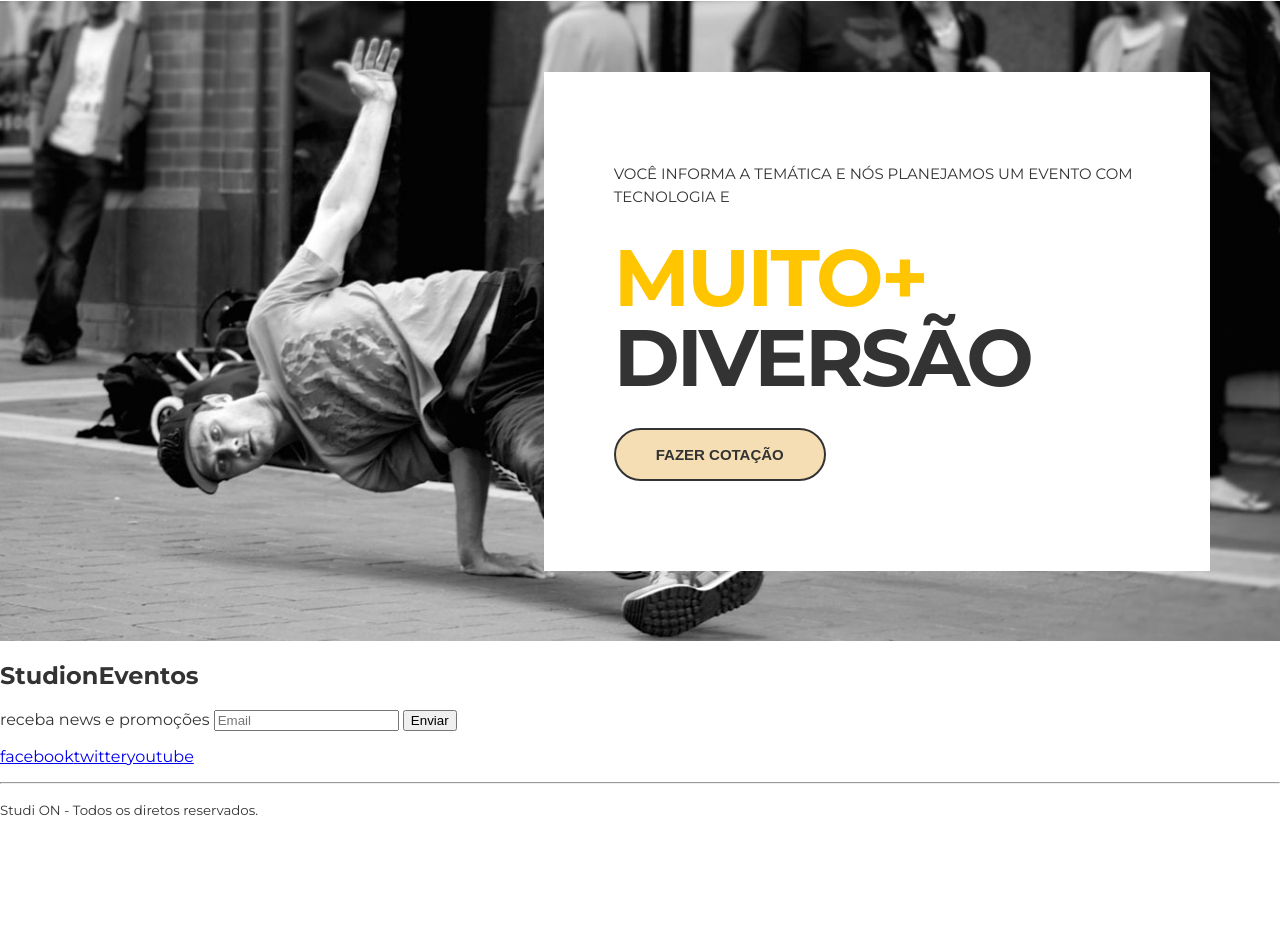
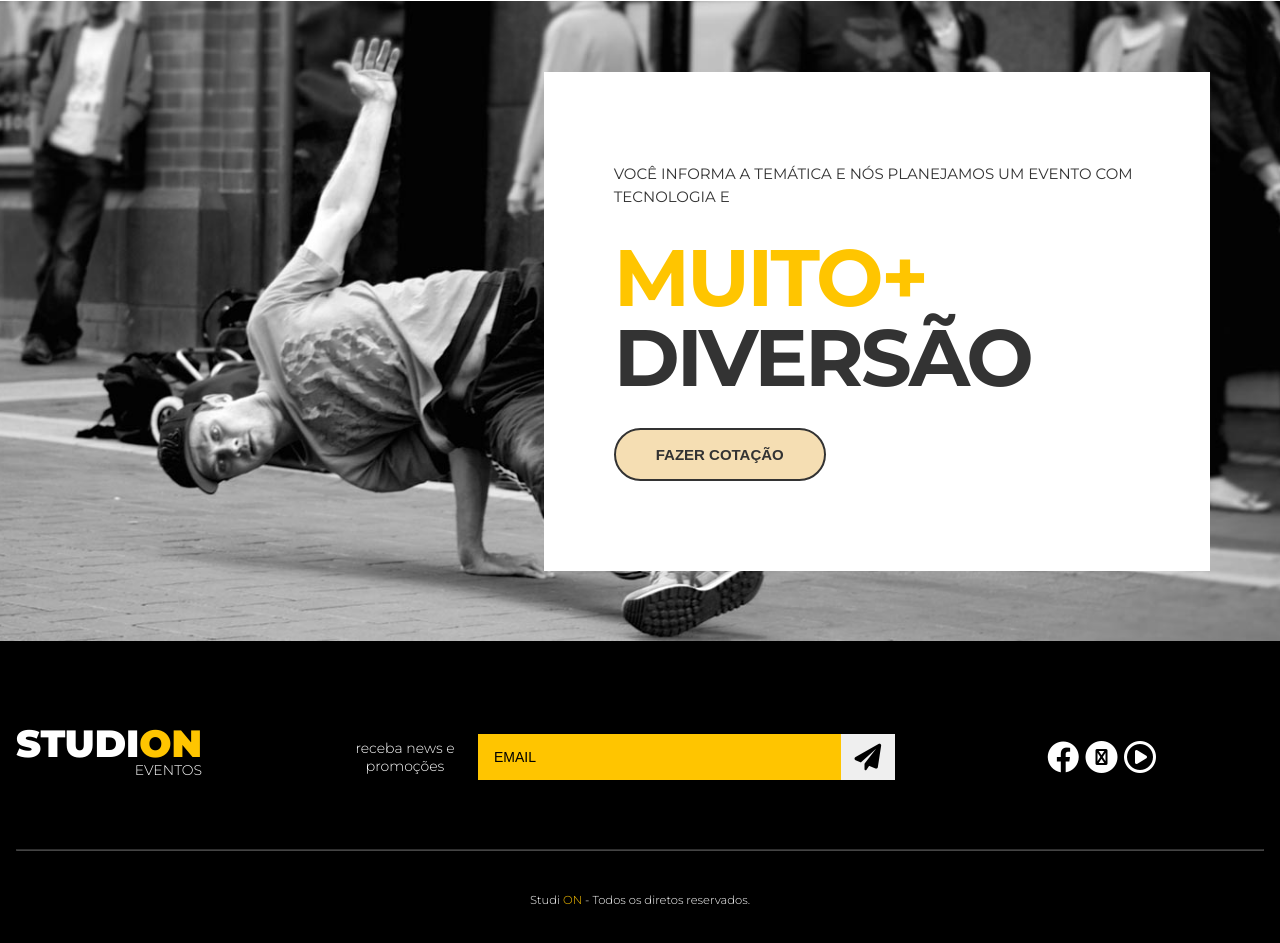
Before and after one commit to MahmoudAlslman/studion, a website: page index.html in a window 1280 px wide. Shown: the part 1542-2485 px from the top of the page. Before the commit the page ends 2377 px from the top, so only its background shows below. Drawn offline with Linux system fonts and the light colour scheme.

Commit message:
sem correcao de aula-5 e a  duvida de aula-7-- Twitter

```diff
--- a/index.html
+++ b/index.html
@@ -100,22 +100,42 @@
 </section>
 </main>
 
-<footer>
-    <h2>Studi<span>on</span><span>Eventos</span> </h2>
-    <form action="">
-        <label for="">receba news e promoções</label>
-        <input type="email" placeholder="Email"/>
-        <button type="submit">Enviar</button>
+<footer class="footer">
+    <div class="container footer__container" >
+    <h2 class="logo-studion">Studi<span class="copy--primary">on</span><span class="logo-studion__subtatile">Eventos</span> </h2>
+
+    <form class="footer__form" action="">
+        <label for="email">receba news e promoções</label>
+        <fieldset>
+            <input id="email" type="email" placeholder="Email"/>
+            <button type="submit"><i class="fas fa-paper-plane fa-2x"></i></button>
+        </fieldset>
     </form>
-    <ul>
-       <li><a href="facebook.com" target="_blank">facebook</a> </li>
-       <li><a href="twitter" target="_blank">twitter</a></li>
-       <li><a href="youtube.com" target="_blank">youtube</a></li>
+
+    <ul class="footer__social">
+       <li>
+           <a href="facebook.com" target="_blank">
+               <i class="fab fa-facebook fa-2x"></i>
+           </a>
+    </li>
+       <li>
+           <a href="twitter" target="_blank">
+            <span class="fa-stack">
+                <i class="fas fa-circle fa-stack-2x fa-inverse"></i>
+                <i class="fas fa-twitter fa-stack-1x "></i>
+              </span>
+           </a>
+    </li>
+       <li><a href="youtube.com" target="_blank">
+        <i class="far fa-play-circle fa-2x"></i>
+       </a>
+    </li>
     </ul>
+    </div>
     <hr />
     <p>
         <small>
-        Studi <span>ON</span> - Todos os diretos reservados.
+        Studi <span class="copy--primary">ON</span> - Todos os diretos reservados.
     </small>
 </p>
 </footer>
--- a/style.css
+++ b/style.css
@@ -1,8 +1,12 @@
 @import url("https://fonts.googleapis.com/css2?family=Montserrat:wght@300;400;700;900&family=Shadows+Into+Light&display=swap");
+@import url("https://fonts.googleapis.com/css2?family=Roboto&display=swap");
+@import url("https://cdnjs.cloudflare.com/ajax/libs/font-awesome/6.0.0-beta3/css/fontawesome.min.css");
+@import url("https://cdnjs.cloudflare.com/ajax/libs/font-awesome/6.0.0-beta3/css/all.min.css");
+
 * {
   box-sizing: border-box;
 }
-@import url("https://fonts.googleapis.com/css2?family=Roboto&display=swap");
+
 :root {
   font-family: "Montserrat", sans-serif;
   font-size: 16px;
@@ -272,3 +276,109 @@ ul {
   border-color: var(--color-copy);
   background-color: wheat;
 }
+
+.footer {
+  background-color: #000;
+  color: #fff;
+  padding: 0 1rem;
+}
+
+.footer__container {
+  display: grid;
+  grid-template-columns: repeat(3, auto);
+  align-items: center;
+  margin: 5.25rem 0 3.75rem 0;
+}
+
+.footer .logo-studion {
+  justify-self: start;
+  margin: 0;
+}
+
+.footer__form {
+  display: grid;
+  place-items: center;
+  grid-template-columns: 10ch auto;
+  gap: 1.25rem;
+}
+
+.footer__form label {
+  font-size: 0.875rem;
+  font-weight: 300;
+  text-align: center;
+}
+
+.footer__form fieldset {
+  display: grid;
+  grid-template-columns: auto 3.375rem;
+  border: unset;
+  margin: 0;
+  padding: 0;
+  width: 100%;
+
+  align-items: center;
+}
+
+.footer__form input {
+  width: 100%;
+  background-color: var(--color-primary);
+  border: unset;
+  padding: 0 1rem;
+  font-size: 0.875rem;
+  font-weight: 400;
+  text-transform: uppercase;
+  color: #000;
+  height: 2.875rem;
+}
+
+.footer__form input::placeholder {
+  color: #000;
+}
+
+.footer__form input:focus {
+  outline: none;
+}
+
+.footer__form button {
+  top: 0;
+  right: 0;
+  border: unset;
+  height: 2.875rem;
+  cursor: pointer;
+}
+
+.footer__form button:hover {
+  color: #fff;
+  background-color: var(--color-copy);
+  transition: 0.3s all ease;
+  box-shadow: 0 1rem 1rem #fff06f;
+}
+
+.footer__social {
+  justify-self: end;
+}
+
+.footer__social a,
+.footer__social a:visited,
+.footer__social a:active {
+  color: #fff;
+  margin-left: 0.15rem;
+}
+
+.footer__social a .fa-twitter,
+.footer__social a:visited .fa-twitter,
+.footer__social a:active .fa-twitter {
+  color: #000;
+}
+
+.footer hr {
+  border-color: #fff4;
+}
+
+.footer p {
+  text-align: center;
+  font-size: 0.865rem;
+  font-weight: 300;
+  margin: 0;
+  margin: 2.5rem 0;
+}
```
